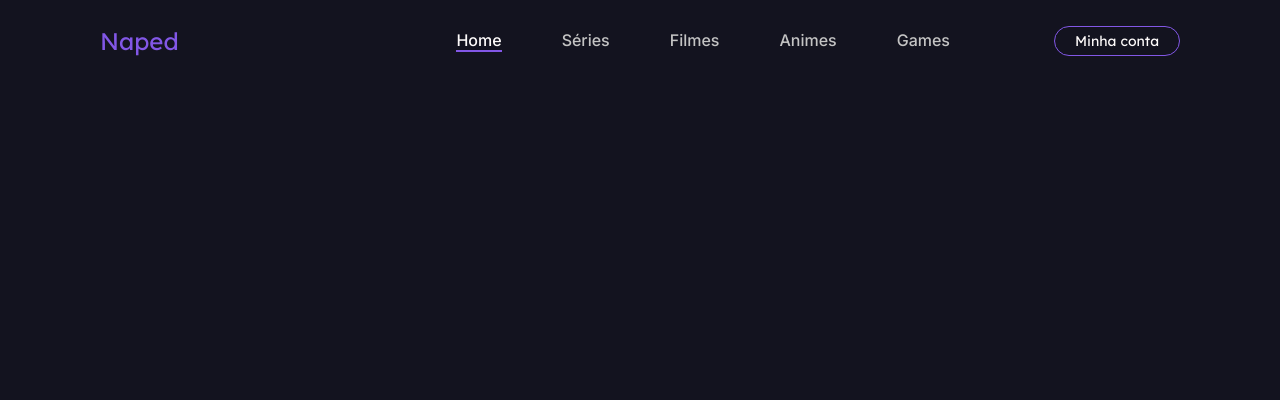
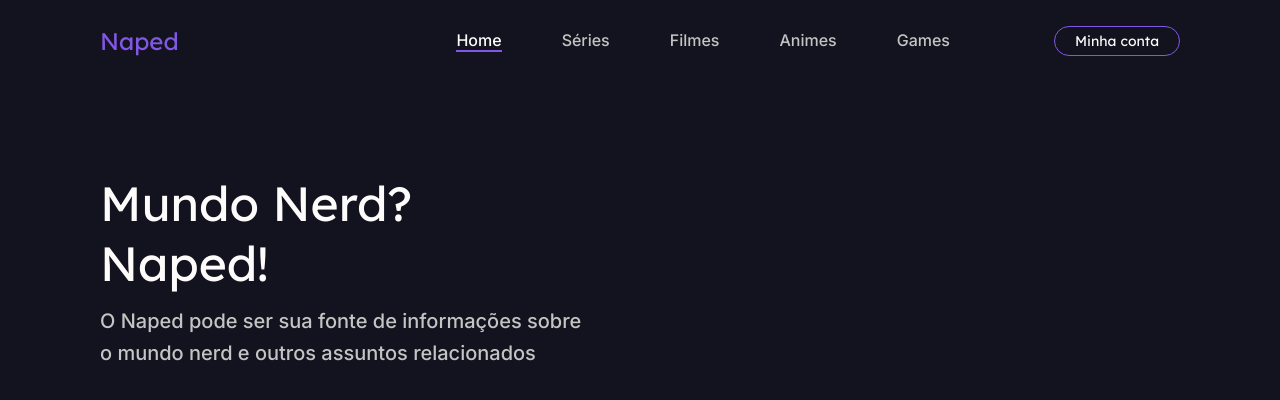
Before and after one commit to lucarod/codelandia-challenge-10, a Next.js app: page / in a window 1280 px wide. Shown: the top 400 px of the page. Built offline with nearby package versions, Linux system fonts and the light colour scheme.

Commit message:
refactor: change to how container and page title work and interact

```diff
--- a/src/components/Atoms/Container/index.js
+++ b/src/components/Atoms/Container/index.js
@@ -1,9 +1,3 @@
-import styled from 'styled-components';
+import { StyledContainer }  from './style'
 
-export default styled.div`
-  width: 100%;
-  max-width: 1120px;
-  /* max-width: ${props => props.maxWidth}; */
-  padding: 0 20px;
-  margin: 0 auto;
-`
+export default StyledContainer
--- a/src/components/Atoms/Container/style.js
+++ b/src/components/Atoms/Container/style.js
@@ -0,0 +1,8 @@
+import styled from 'styled-components';
+
+export const StyledContainer = styled.div`
+  width: 100%;
+  max-width: 1120px;
+  padding: 0 20px;
+  margin: 0 auto;
+`
--- a/src/components/Atoms/PageTitle/index.js
+++ b/src/components/Atoms/PageTitle/index.js
@@ -1,12 +1,3 @@
-import { StyledTitle, StyledSubtitle } from './style'
+import { StyledPageTitle } from './style'
 
-const PageTitle = ({ title, subtitle, ...props }) => {
-  return (
-    <Container>
-      <StyledTitle>{title}</StyledTitle>
-      <StyledSubtitle>{subtitle}</StyledSubtitle>
-    </Container>
-  )
-}
-
-export default PageTitle
+export default StyledPageTitle
--- a/src/components/Atoms/PageTitle/style.js
+++ b/src/components/Atoms/PageTitle/style.js
@@ -1,17 +1,24 @@
 import styled from "styled-components";
 
-export const StyledTitle = styled.h1`
+export const StyledPageTitle = styled.div`
+  width: ${({ maxWidth }) => maxWidth ? maxWidth : '100%'};
+  margin-right: auto;
+  margin-top: 117px;
+
+  & > h1 {
     font-family: ${({ theme }) => theme.fonts.lexendDeca};
     font-weight: 400;
     font-size: 48px;
     line-height: 60px;
     color: ${({ theme }) => theme.colors.textWhite};
     margin-bottom: 12px;
-`
-export const StyledSubtitle = styled.h2`
+  }
+
+  & > h2 {
     font-family: ${({ theme }) => theme.fonts.inter};
     font-weight: 500;
     font-size: 20px;
     line-height: 32px;
     color: ${({ theme }) => theme.colors.textGrey};
+  }
 `
--- a/src/pages/_document.js
+++ b/src/pages/_document.js
@@ -40,7 +40,7 @@ export default class MyDocument extends Document {
           <meta charSet="utf-8" />
 
           <link rel="preconnect" href="https://fonts.googleapis.com" />
-          <link rel="preconnect" href="https://fonts.gstatic.com" crossorigin />
+          <link rel="preconnect" href="https://fonts.gstatic.com" crossOrigin />
           <link href="https://fonts.googleapis.com/css2?family=Inter:wght@300;400;500;600&family=Lexend+Deca:wght@300;400;500;600&display=swap" rel="stylesheet" />
 
         </Head>
--- a/src/pages/index.js
+++ b/src/pages/index.js
@@ -7,10 +7,12 @@ export default function Home() {
       <Head title='Homepage' />
 
       <main>
-        {/* <PageTitle
-          title="Mundo nerd? <br> Naped!"
-          subtitle="O Naped pode ser sua fonte de informações sobre o mundo nerd e outros assuntos relacionados"
-        /> */}
+        <PageTitle maxWidth='492px'>
+          <h1>Mundo Nerd? <br/> Naped!</h1>
+          <h2>
+            O Naped pode ser sua fonte de informações sobre o mundo nerd e outros assuntos relacionados
+          </h2>
+        </PageTitle>
       </main>
     </div>
   )
```
Lines whose indentation alone changed are shown as unchanged.
